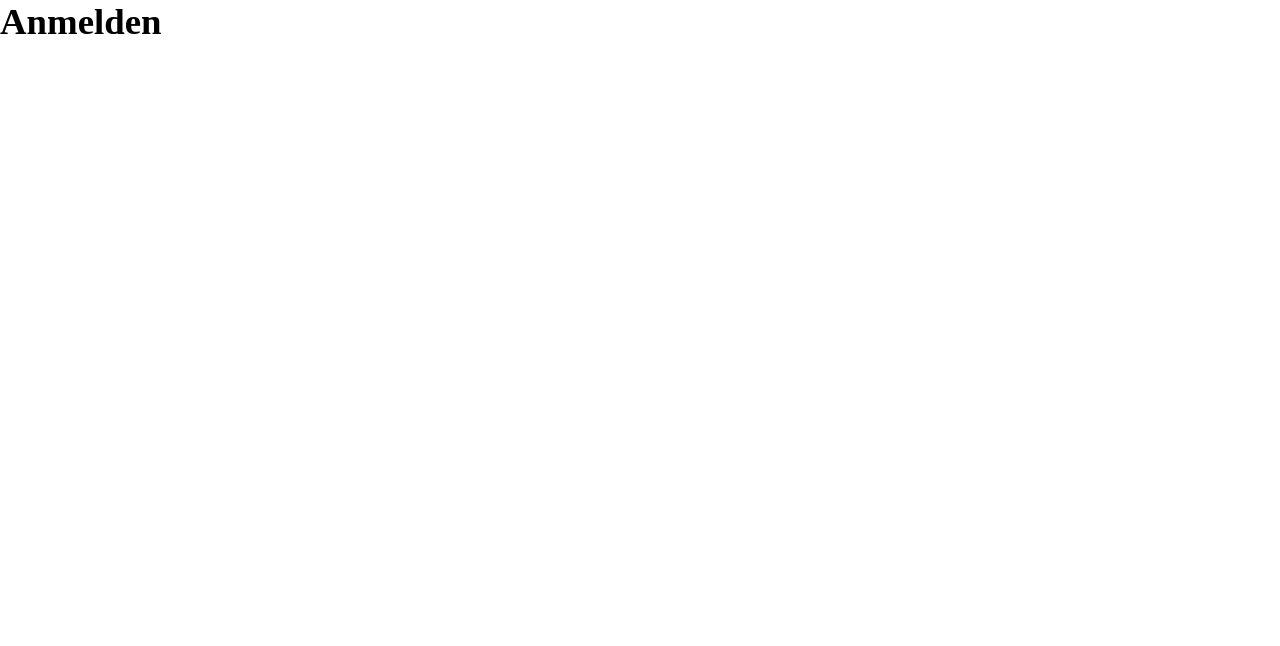
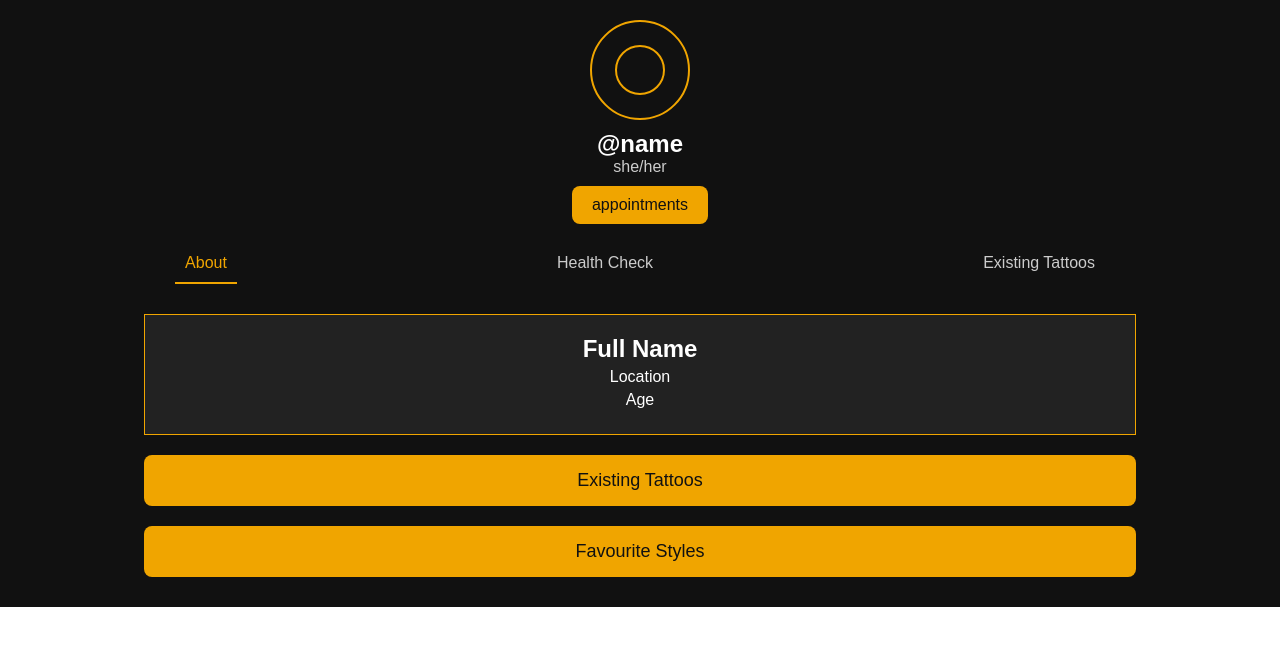
Before and after one commit to coding-bootcamps-eu/final-project-24-02-tattoo, a Vue app: page /collectorview in a window 1280 px wide. Shown: the top 646 px of the page. Built offline with nearby package versions, Linux system fonts and the light colour scheme.

Commit message:
edit collectorPage

```diff
--- a/src/views/CollectorView.vue
+++ b/src/views/CollectorView.vue
@@ -1,3 +1,180 @@
 <template>
-  <h1>Anmelden</h1>
+  <div class="profile-health-check">
+    <div class="profile-header">
+      <div class="profile-image">
+        <span class="profile-icon"></span>
+      </div>
+      <div class="profile-info">
+        <h2>@name</h2>
+        <p>she/her</p>
+      </div>
+    </div>
+    <button class="appointment-btn">appointments</button>
+    <nav class="profile-nav">
+      <a href="#" :class="{ active: section === 'about' }" @click="section = 'about'">About</a>
+      <a href="#" :class="{ active: section === 'health-check' }" @click="section = 'health-check'"
+        >Health Check</a
+      >
+      <a
+        href="#"
+        :class="{ active: section === 'existing-tattoos' }"
+        @click="section = 'existing-tattoos'"
+        >Existing Tattoos</a
+      >
+    </nav>
+    <div v-if="section === 'about'" class="about-section">
+      <div class="about-info">
+        <h3>Full Name</h3>
+        <p>Location</p>
+        <p>Age</p>
+      </div>
+      <button class="about-btn">Existing Tattoos</button>
+      <button class="about-btn">Favourite Styles</button>
+    </div>
+    <div v-if="section === 'health-check'" class="health-check-section">
+      <button class="health-check-btn">Allergies</button>
+      <button class="health-check-btn">Medical Conditions</button>
+      <button class="health-check-btn">Skin Sensitivities</button>
+      <button class="health-check-btn">Good-to-know</button>
+    </div>
+    <div v-if="section === 'existing-tattoos'" class="existing-tattoos-section"></div>
+  </div>
 </template>
+
+<script>
+export default {
+  data() {
+    return {
+      section: 'about' // default section
+    }
+  }
+}
+</script>
+
+<style scoped>
+.profile-health-check {
+  background-color: #111;
+  color: #fff;
+  text-align: center;
+  padding: 20px;
+  font-family: Arial, sans-serif;
+}
+
+.profile-header {
+  display: flex;
+  flex-direction: column;
+  align-items: center;
+}
+
+.profile-image {
+  width: 100px;
+  height: 100px;
+  border: 2px solid #f0a500;
+  border-radius: 50%;
+  display: flex;
+  align-items: center;
+  justify-content: center;
+  margin-bottom: 10px;
+}
+
+.profile-icon {
+  width: 50px;
+  height: 50px;
+  border: 2px solid #f0a500;
+  border-radius: 50%;
+}
+
+.profile-info h2 {
+  margin: 0;
+  font-size: 24px;
+}
+
+.profile-info p {
+  margin: 0;
+  color: #ccc;
+}
+
+.appointment-btn {
+  background-color: #f0a500;
+  border: none;
+  color: #111;
+  padding: 10px 20px;
+  font-size: 16px;
+  cursor: pointer;
+  margin-top: 10px;
+}
+
+.profile-nav {
+  display: flex;
+  justify-content: space-around;
+  margin: 20px 0;
+}
+
+.profile-nav a {
+  color: #ccc;
+  text-decoration: none;
+  padding: 10px;
+  cursor: pointer;
+}
+
+.profile-nav a.active {
+  color: #f0a500;
+  border-bottom: 2px solid #f0a500;
+}
+
+.about-section {
+  display: flex;
+  flex-direction: column;
+  align-items: center;
+}
+
+.about-info {
+  background-color: #222;
+  border: 1px solid #f0a500;
+  padding: 20px;
+  margin: 10px;
+  width: 80%;
+}
+
+.about-info h3 {
+  margin: 0;
+  font-size: 24px;
+}
+
+.about-info p {
+  margin: 5px 0;
+}
+
+.about-btn {
+  background-color: #f0a500;
+  border: none;
+  color: #111;
+  padding: 15px;
+  font-size: 18px;
+  margin: 10px;
+  cursor: pointer;
+  width: 80%;
+}
+
+.health-check-section,
+.existing-tattoos-section {
+  display: flex;
+  flex-direction: column;
+  gap: 10px;
+}
+
+.health-check-btn {
+  background-color: #f0a500;
+  border: none;
+  color: #111;
+  padding: 15px;
+  font-size: 18px;
+  cursor: pointer;
+}
+
+.existing-tattoos-section .tattoos-image {
+  width: 100%;
+  max-width: 400px;
+  margin: 0 auto;
+}
+</style>
```
